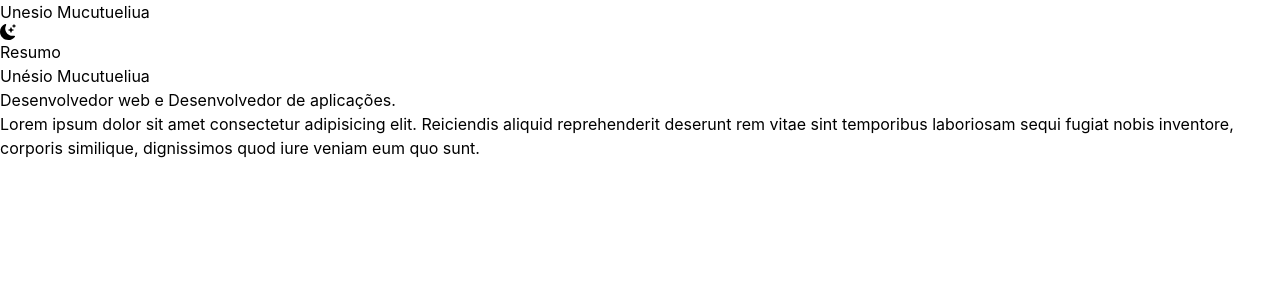
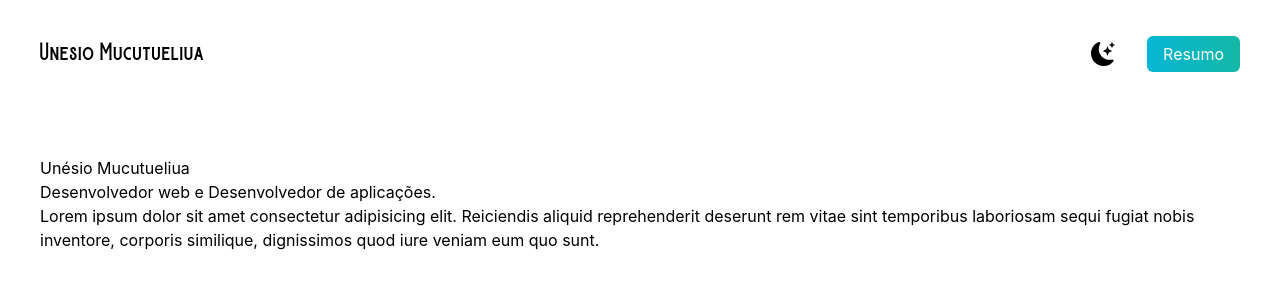
Before and after one commit to Unesio-Severino/React-Tailwind-Portfolio, a Next.js app: page / in a window 1280 px wide. Shown: the top 300 px of the page. Built offline with nearby package versions, Linux system fonts and the light colour scheme.

Commit message:
Add fontFamily.

```diff
--- /dev/null
+++ b/tailwind.config.js
@@ -0,0 +1,17 @@
+/** @type {import('tailwindcss').Config} */
+module.exports = {
+  content: [
+    "./app/**/*.{js,ts,jsx,tsx}",
+    "./pages/**/*.{js,ts,jsx,tsx}",
+    "./components/**/*.{js,ts,jsx,tsx}",
+  ],
+  theme: {
+    extend: {
+      fontFamily: {
+        burtons: "burtons",
+      },
+    },
+  },
+  plugins: [],
+
+};
```
